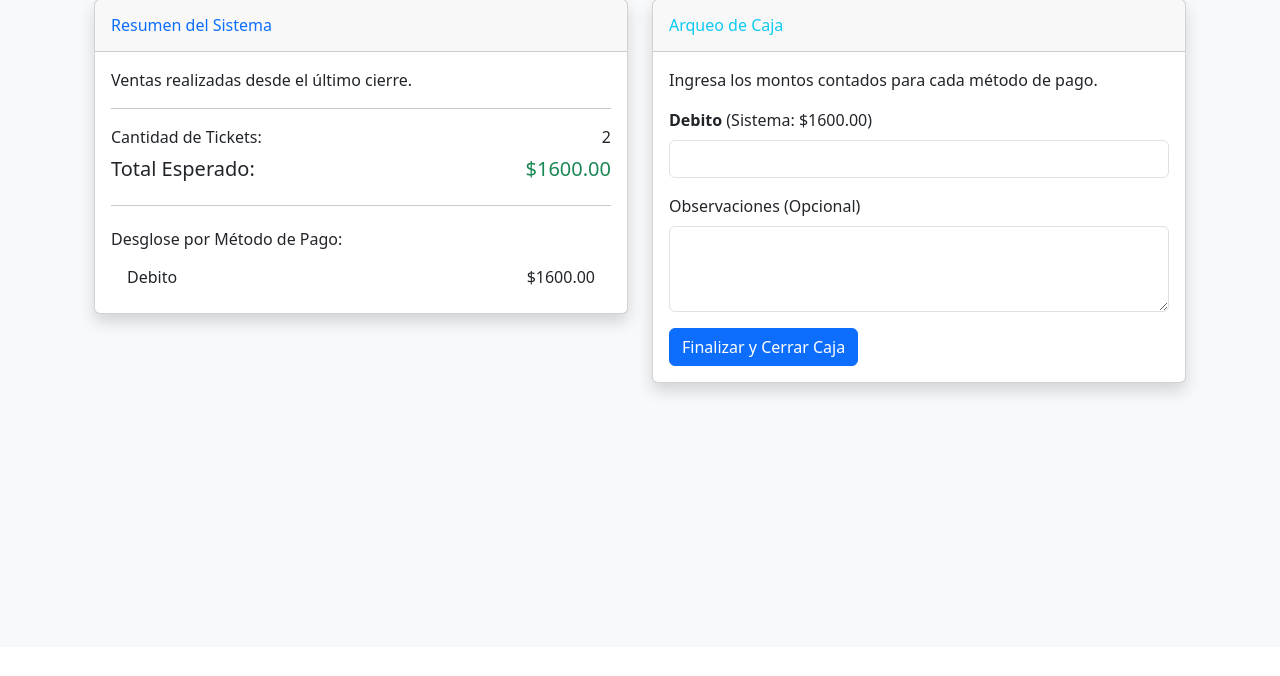
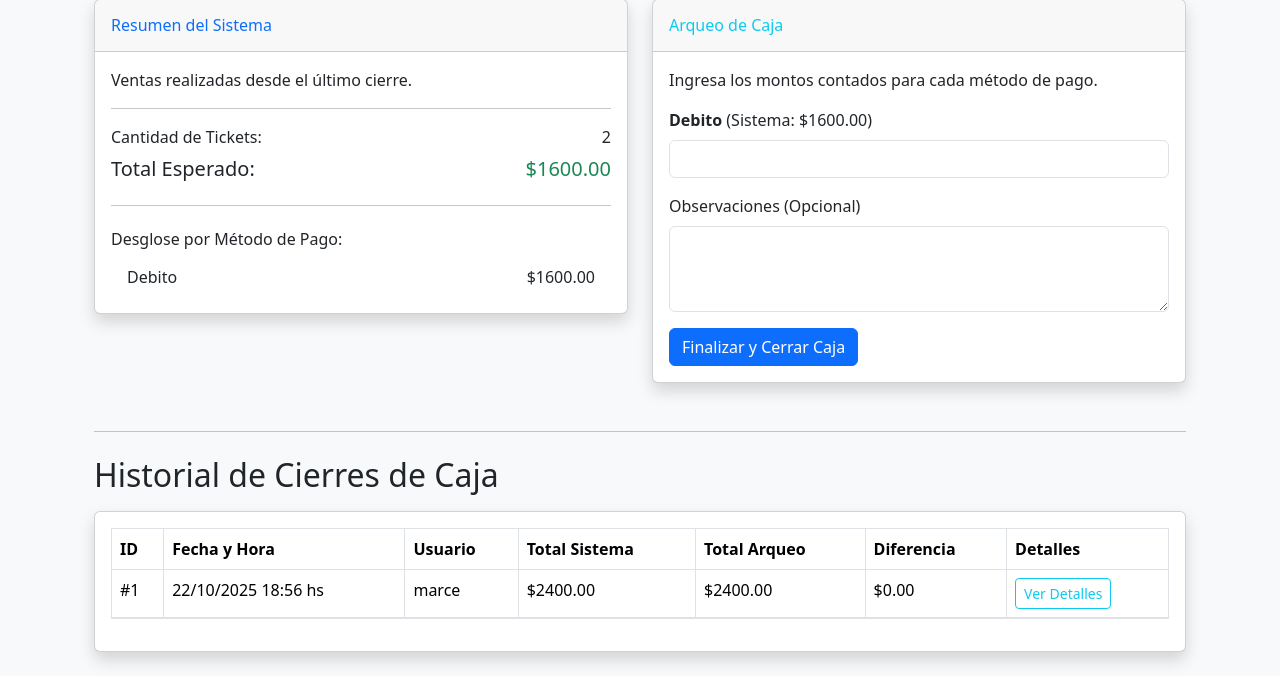
Before and after one commit to Misa55555/StockPro-Tesis, a Django app: page /cierres/realizar-cierre/ in a window 1280 px wide. Shown: the part 153-829 px from the top of the page. Before the commit the page ends 552 px from the top, so only its background shows below. Run offline with Django 5.2, Linux system fonts and the light colour scheme; a user stored in the database is signed in; data comes from the database, SQL or seed files in the repository; both versions use the stored data as it was after the commit; some libraries are stand-ins or nearby versions.

Commit message:
Agregando apartado de historial de cierre de caja

```diff
--- a/applications/cierres/views.py
+++ b/applications/cierres/views.py
@@ -12,37 +12,95 @@ from applications.ventas.models import Venta, MetodoPago
 from .models import CierreCaja, DetalleCierre
 
 class RealizarCierreView(LoginRequiredMixin, View):
+    """
+    Vista Basada en Clase (CBV) para manejar el proceso de cierre de caja.
+
+    - GET: Muestra el resumen de ventas pendientes (total, desglose) y
+      el historial de cierres anteriores.
+    - POST: Procesa el formulario de arqueo, crea el CierreCaja y
+      los DetalleCierre correspondientes, y marca las ventas como cerradas.
+    """
+
     template_name = 'cierres/realizar_cierre.html'
 
     def get(self, request, *args, **kwargs):
+        """
+        Maneja las solicitudes GET.
+        Prepara el contexto con el resumen de ventas pendientes y el historial.
+        """
+
+        # --- 1. Cálculos para el cierre actual (Ventas Pendientes) ---
+        # Selecciona todas las ventas que aún no han sido asignadas a un cierre.
         ventas_pendientes = Venta.objects.filter(cierre__isnull=True)
+
+        # Calcula el total monetario de estas ventas.
+        # Si no hay ventas, 'total' sería None, por lo que usamos 'or Decimal'
         total_sistema = ventas_pendientes.aggregate(total=Sum('total'))['total'] or Decimal('0.00')
+
+        # Cuenta la cantidad de tickets (ventas) individuales.
         cantidad_tickets = ventas_pendientes.count()
+
+        # Agrupa las ventas por método de pago y suma sus totales.
+        # Esto genera el desglose que se muestra en el formulario.
         desglose_por_metodo = ventas_pendientes.values(
             'metodo_pago__id', 'metodo_pago__nombre'
         ).annotate(
             subtotal=Sum('total')
         ).order_by('metodo_pago__nombre')
 
+        # --- 2. Obtención del Historial de Cierres (NUEVO) ---
+        # Se obtiene el historial de todos los cierres de caja realizados.
+        # El orden por defecto es '-fecha_cierre' (definido en Meta del modelo).
+        #
+        # OPTIMIZACIÓN (Tesis): Usamos 'prefetch_related' para evitar
+        # consultas N+1 en la plantilla.
+        # - 'usuario': Trae los datos del usuario de cada cierre.
+        # - 'detalles': Trae todos los DetalleCierre de cada CierreCaja.
+        # - 'detalles__metodo_pago': Trae el MetodoPago de cada DetalleCierre.
+        # Esto reduce drásticamente las consultas a la base de datos al renderizar
+        # la tabla de historial y sus detalles desplegables.
+        historial_cierres = CierreCaja.objects.prefetch_related(
+            'usuario',
+            'detalles',
+            'detalles__metodo_pago'
+        ).all()
+
+        # --- 3. Preparación del Contexto para la Plantilla ---
         context = {
+            # Datos para el formulario de cierre actual
             'total_sistema': total_sistema,
             'cantidad_tickets': cantidad_tickets,
             'desglose_por_metodo': desglose_por_metodo,
+
+            # Datos para la tabla de historial (NUEVO)
+            'historial_cierres': historial_cierres,
         }
+
         return render(request, self.template_name, context)
 
     def post(self, request, *args, **kwargs):
-        # Usamos una transacción atómica para asegurar que todo se guarde o nada
+        """
+        Maneja las solicitudes POST.
+        Valida y guarda el nuevo cierre de caja.
+        """
+
+        # Usamos una transacción atómica. Si algo falla durante el cierre
+        # (ej. al guardar un detalle), se revierte toda la operación.
+        # Esto garantiza la integridad de los datos.
         try:
             with transaction.atomic():
-                # 1. Volvemos a obtener las ventas pendientes justo antes de cerrar
-                ventas_a_cerrar = Venta.objects.filter(cierre__isnull=True)
+                # 1. Volvemos a obtener las ventas pendientes (bloqueándolas)
+                # Se usa 'select_for_update' para bloquear las filas
+                # y evitar que otra transacción las modifique (condición de carrera).
+                ventas_a_cerrar = Venta.objects.filter(cierre__isnull=True).select_for_update()
 
                 if not ventas_a_cerrar.exists():
                     messages.warning(request, "No hay ventas pendientes para cerrar.")
                     return redirect('cierres_app:realizar_cierre')
 
-                # 2. Calculamos los totales del sistema DE NUEVO
+                # 2. Recalculamos los totales del sistema en el momento del POST
+                # Es crucial recalcular esto para asegurar que no hubo ventas
+                # entre el GET y el POST.
                 total_sistema_final = ventas_a_cerrar.aggregate(total=Sum('total'))['total'] or Decimal('0.00')
                 desglose_sistema_final = ventas_a_cerrar.values(
                     'metodo_pago__id'
@@ -50,22 +108,21 @@ class RealizarCierreView(LoginRequiredMixin, View):
                     subtotal=Sum('total')
                 )
 
-                # Convertimos el desglose a un diccionario para fácil acceso: {metodo_pago_id: subtotal}
+                # Convertimos el desglose a un diccionario para fácil acceso: {id_metodo: subtotal}
                 mapa_subtotales_sistema = {item['metodo_pago__id']: item['subtotal'] for item in desglose_sistema_final}
 
-                # 3. Procesamos los datos del formulario (arqueo)
+                # 3. Procesamos los datos del formulario (Arqueo)
                 total_arqueo_calculado = Decimal('0.00')
                 detalles_para_guardar = []
 
-                # Iteramos sobre los métodos de pago que SÍ tuvieron ventas
                 metodos_pago_con_ventas = MetodoPago.objects.filter(id__in=mapa_subtotales_sistema.keys())
 
                 for metodo in metodos_pago_con_ventas:
-                    # El nombre del input en el form es 'monto_{id_metodo_pago}'
                     input_name = f'monto_{metodo.id}'
-                    # Obtenemos el valor del POST, asegurándonos de que sea un Decimal válido
+
                     try:
-                        monto_contado_str = request.POST.get(input_name, '0').replace(',', '.') # Reemplazar comas por puntos
+                        # Limpiamos la entrada del usuario (reemplaza coma por punto)
+                        monto_contado_str = request.POST.get(input_name, '0').replace(',', '.')
                         monto_contado = Decimal(monto_contado_str if monto_contado_str else '0')
                     except ValueError:
                          messages.error(request, f"Valor inválido ingresado para {metodo.nombre}. Use solo números y punto decimal.")
@@ -74,9 +131,10 @@ class RealizarCierreView(LoginRequiredMixin, View):
                     monto_sistema_metodo = mapa_subtotales_sistema.get(metodo.id, Decimal('0.00'))
                     total_arqueo_calculado += monto_contado
 
+                    # Preparamos el objeto DetalleCierre, pero sin guardarlo
+                    # (aún no tenemos el 'cierre' principal)
                     detalles_para_guardar.append(
                         DetalleCierre(
-                            # Aún no tenemos el ID del cierre, lo asignaremos después
                             metodo_pago=metodo,
                             monto_sistema=monto_sistema_metodo,
                             monto_arqueo=monto_contado
@@ -94,19 +152,24 @@ class RealizarCierreView(LoginRequiredMixin, View):
                     observaciones=request.POST.get('observaciones', '')
                 )
 
-                # 5. Asignamos el cierre a los detalles y los guardamos
+                # 5. Asignamos el cierre (ya creado) a los detalles y los guardamos
                 for detalle in detalles_para_guardar:
                     detalle.cierre = cierre
+                    # Esto podría optimizarse con un 'bulk_create' si 'DetalleCierre'
+                    # no tuviera lógica compleja en su 'save()'
                     detalle.save()
 
                 # 6. Marcamos todas las ventas procesadas como parte de este cierre
+                # Usamos 'update' para una operación masiva y eficiente.
                 ventas_a_cerrar.update(cierre=cierre)
 
                 # 7. Mensaje de éxito
                 messages.success(request, f"Cierre de Caja #{cierre.id} realizado exitosamente. Diferencia: ${diferencia_final:+.2f}")
-                # Podríamos redirigir al historial aquí en el futuro
                 return redirect('cierres_app:realizar_cierre')
 
         except Exception as e:
+            # Captura cualquier error inesperado (ej. de base de datos)
+            # Gracias a 'transaction.atomic()', la base de datos quedará
+            # en un estado consistente (no se habrá cerrado nada).
             messages.error(request, f"Ocurrió un error al intentar cerrar la caja: {str(e)}")
             return redirect('cierres_app:realizar_cierre')
--- a/templates/cierres/realizar_cierre.html
+++ b/templates/cierres/realizar_cierre.html
@@ -1,6 +1,5 @@
 {% extends 'base.html' %}
-
-{% block title %}Realizar Cierre de Caja{% endblock title %}
+{% load l10n %} {% block title %}Realizar Cierre de Caja{% endblock title %}
 
 {% block content %}
 <div class="container">
@@ -70,5 +69,99 @@
             </div>
         </div>
     </div>
-</div>
+    <hr class="my-4">
+
+    <div class="row mt-4">
+        <div class="col-12">
+            <h2 class="mb-3">Historial de Cierres de Caja</h2>
+
+            <div class="card shadow mb-4">
+                <div class="card-body">
+                    <div class="table-responsive">
+                        <table class="table table-bordered table-hover" id="historialCierres" width="100%" cellspacing="0">
+                            <thead class="thead-light">
+                                <tr>
+                                    <th>ID</th>
+                                    <th>Fecha y Hora</th>
+                                    <th>Usuario</th>
+                                    <th>Total Sistema</th>
+                                    <th>Total Arqueo</th>
+                                    <th>Diferencia</th>
+                                    <th>Detalles</th>
+                                </tr>
+                            </thead>
+                            <tbody>
+                                {% for cierre in historial_cierres %}
+                                <tr>
+                                    <td>#{{ cierre.id }}</td>
+                                    <td>{{ cierre.fecha_cierre|date:"d/m/Y H:i" }} hs</td>
+                                    <td>{{ cierre.usuario.username|default:"N/A" }}</td>
+                                    <td>${{ cierre.total_sistema|floatformat:2 }}</td>
+                                    <td>${{ cierre.total_arqueo|floatformat:2 }}</td>
+                                    <td>
+                                        <span class="font-weight-bold {% if cierre.diferencia > 0 %}text-success{% elif cierre.diferencia < 0 %}text-danger{% endif %}">
+                                            ${{ cierre.diferencia|floatformat:"+2" }}
+                                        </span>
+                                    </td>
+                                    <td>
+                                        <button class="btn btn-sm btn-outline-info" type="button" data-bs-toggle="collapse" data-bs-target="#collapse-{{ cierre.id }}" aria-expanded="false" aria-controls="collapse-{{ cierre.id }}">
+                                            Ver Detalles
+                                        </button>
+                                    </td>
+                                </tr>
+                                <tr>
+                                    <td colspan="7" class="p-0">
+                                        <div class="collapse" id="collapse-{{ cierre.id }}">
+                                            <div class="p-3 bg-light border-top">
+                                                <h5>Detalle del Cierre #{{ cierre.id }}</h5>
+
+                                                <h6>Desglose por Método de Pago:</h6>
+                                                <table class="table table-sm table-striped table-bordered mt-2">
+                                                    <thead class="thead-dark">
+                                                        <tr>
+                                                            <th>Método de Pago</th>
+                                                            <th>Monto Sistema</th>
+                                                            <th>Monto Arqueo</th>
+                                                            <th>Diferencia</th>
+                                                        </tr>
+                                                    </thead>
+                                                    <tbody>
+                                                        {% for detalle in cierre.detalles.all %}
+                                                        <tr>
+                                                            <td>{{ detalle.metodo_pago.nombre }}</td>
+                                                            <td>${{ detalle.monto_sistema|floatformat:2 }}</td>
+                                                            <td>${{ detalle.monto_arqueo|floatformat:2 }}</td>
+                                                            <td>
+                                                                <span class="{% if detalle.diferencia > 0 %}text-success{% elif detalle.diferencia < 0 %}text-danger{% endif %}">
+                                                                    ${{ detalle.diferencia|floatformat:"+2" }}
+                                                                </span>
+                                                            </td>
+                                                        </tr>
+                                                        {% endfor %}
+                                                    </tbody>
+                                                </table>
+
+                                                <h6 class="mt-3">Observaciones:</h6>
+                                                <p class="mb-0">
+                                                    {{ cierre.observaciones|default:"Sin observaciones."|linebreaksbr }}
+                                                </p>
+                                            </div>
+                                        </div>
+                                    </td>
+                                </tr>
+
+                                {% empty %}
+                                <tr>
+                                    <td colspan="7" class="text-center">
+                                        No hay cierres de caja en el historial.
+                                    </td>
+                                </tr>
+                                {% endfor %} </tbody>
+                        </table>
+                    </div>
+                </div>
+            </div>
+        </div>
+    </div>
+    </div>
 {% endblock content %}
```
Also changed, not shown: db.sqlite3.
